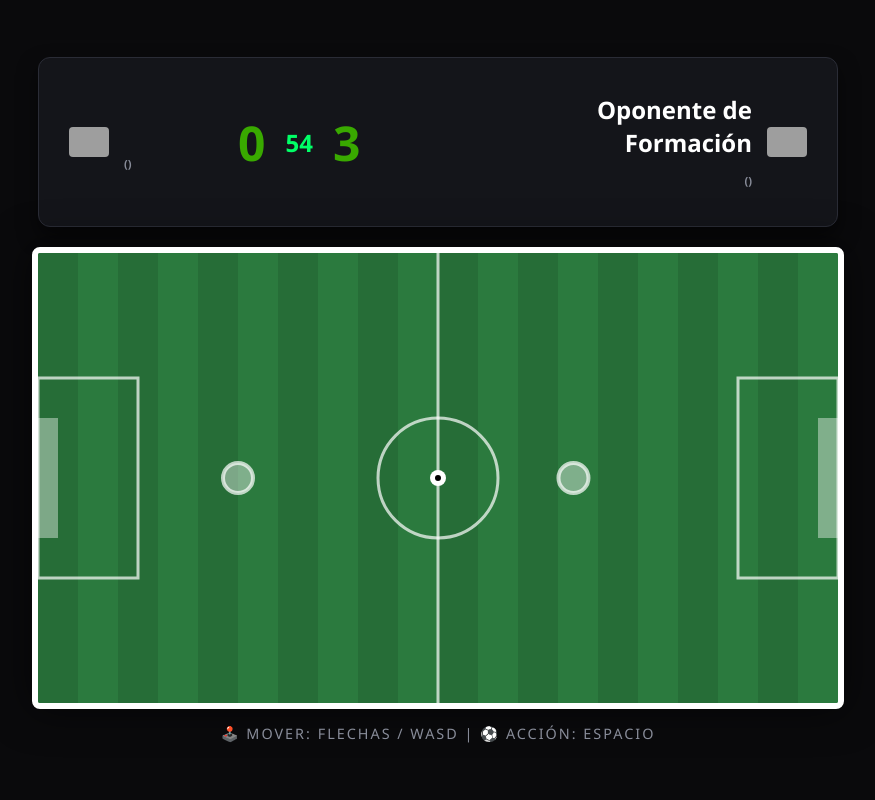
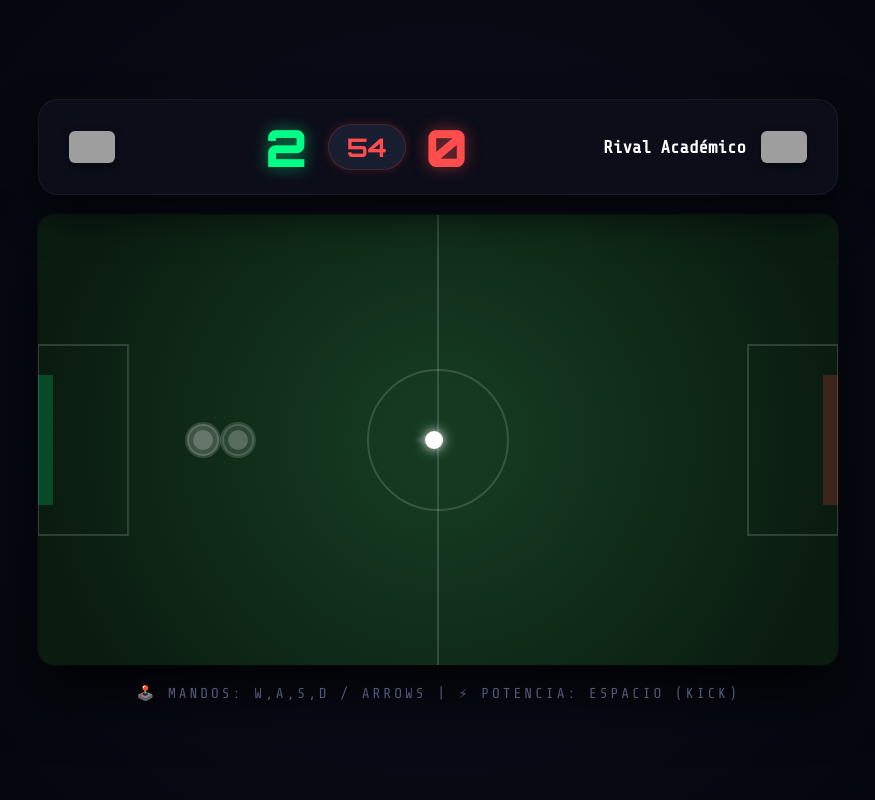
Before and after one commit to Brayanbii/june05, a Flask app: template templates/game.html in a window 1280 px wide. Shown: the whole page, without its empty margins (202-1077 px from the left). Run offline with Flask 3, Linux system fonts and the light colour scheme; the template is opened without the code that fills it, so the values that code supplies are empty; grey boxes are pictures that could not be loaded.

Commit message:
Update game.html

```diff
--- a/templates/game.html
+++ b/templates/game.html
@@ -2,19 +2,131 @@
 <html lang="es">
 <head>
     <meta charset="UTF-8">
-    <title>SENA - Entorno de Simulación Interactiva</title>
+    <title>SENA - Interactive Match Engine</title>
+    <link href="https://fonts.googleapis.com/css2?family=Orbitron:wght@700;900&family=Share+Tech+Mono&display=swap" rel="stylesheet">
     <style>
-        body { background-color: #0a0a0c; color: #fff; font-family: 'Segoe UI', sans-serif; margin: 0; display: flex; flex-direction: column; align-items: center; justify-content: center; min-height: 100vh; overflow: hidden; }
-        .hud { display: flex; justify-content: space-between; align-items: center; width: 800px; background: #14151a; padding: 15px 30px; border-radius: 12px; border: 1px solid #2a2c36; margin-bottom: 20px; box-shadow: 0 10px 20px rgba(0,0,0,0.5); box-sizing: border-box; }
-        .team { display: flex; align-items: center; gap: 15px; max-width: 340px; }
-        .flag { width: 40px; border-radius: 4px; }
-        .score { font-size: 3rem; font-weight: 900; color: #39A900; margin: 0 20px; }
-        .timer { font-size: 1.5rem; font-weight: bold; color: #00ff66; }
-        canvas { background: #2b7a3e; border: 6px solid #fff; border-radius: 8px; box-shadow: 0 0 40px rgba(0,0,0,0.6); }
-        .controls { margin-top: 15px; color: #888c99; font-size: 0.9rem; text-transform: uppercase; letter-spacing: 2px; }
-        #gameOverScreen { position: fixed; top: 0; left: 0; width: 100%; height: 100%; background: rgba(10, 10, 12, 0.9); display: none; flex-direction: column; justify-content: center; align-items: center; z-index: 100; }
-        #gameOverScreen h1 { font-size: 4rem; color: #39A900; text-transform: uppercase; }
-        .btn-finish { background: linear-gradient(135deg, #39A900, #267300); border: none; padding: 15px 40px; font-size: 1.2rem; font-weight: bold; border-radius: 30px; cursor: pointer; text-transform: uppercase; color: #fff; }
+        body {
+            background-color: #030408;
+            color: #fff;
+            font-family: 'Share Tech Mono', monospace;
+            margin: 0;
+            display: flex;
+            flex-direction: column;
+            align-items: center;
+            justify-content: center;
+            min-height: 100vh;
+            overflow: hidden;
+            background-image: radial-gradient(circle at center, #0c1020 0%, #030408 100%);
+        }
+
+        .hud {
+            display: flex;
+            justify-content: space-between;
+            align-items: center;
+            width: 800px;
+            background: rgba(13, 15, 26, 0.85);
+            backdrop-filter: blur(10px);
+            padding: 15px 30px;
+            border-radius: 20px;
+            border: 1px solid rgba(255,255,255,0.05);
+            margin-bottom: 20px;
+            box-shadow: 0 20px 40px rgba(0,0,0,0.6);
+            box-sizing: border-box;
+        }
+
+        .team {
+            display: flex;
+            align-items: center;
+            gap: 15px;
+            max-width: 320px;
+        }
+
+        .flag {
+            width: 46px;
+            height: 32px;
+            object-fit: cover;
+            border-radius: 6px;
+            box-shadow: 0 4px 10px rgba(0,0,0,0.4);
+        }
+
+        .score-center {
+            display: flex;
+            align-items: center;
+            gap: 20px;
+        }
+
+        .score {
+            font-family: 'Orbitron', sans-serif;
+            font-size: 3.2rem;
+            font-weight: 900;
+            color: #00ff87;
+            text-shadow: 0 0 15px rgba(0,255,135,0.5);
+        }
+
+        .timer {
+            font-family: 'Orbitron', sans-serif;
+            font-size: 1.6rem;
+            background: #181d30;
+            padding: 6px 18px;
+            border-radius: 30px;
+            color: #ff4d4d;
+            border: 1px solid rgba(255,77,77,0.2);
+            box-shadow: 0 0 10px rgba(255,77,77,0.2);
+        }
+
+        canvas {
+            border-radius: 16px;
+            box-shadow: 0 30px 60px rgba(0,0,0,0.8), 0 0 0 1px rgba(255,255,255,0.05);
+        }
+
+        .controls {
+            margin-top: 20px;
+            color: #505875;
+            font-size: 0.9rem;
+            text-transform: uppercase;
+            letter-spacing: 3px;
+        }
+
+        #gameOverScreen {
+            position: fixed;
+            top: 0; left: 0; width: 100%; height: 100%;
+            background: rgba(3, 4, 8, 0.95);
+            display: none;
+            flex-direction: column;
+            justify-content: center;
+            align-items: center;
+            z-index: 100;
+            backdrop-filter: blur(15px);
+        }
+
+        #gameOverScreen h1 {
+            font-family: 'Orbitron', sans-serif;
+            font-size: 4rem;
+            background: linear-gradient(180deg, #fff, #39A900);
+            -webkit-background-clip: text;
+            -webkit-text-fill-color: transparent;
+            margin-bottom: 30px;
+        }
+
+        .btn-finish {
+            background: linear-gradient(135deg, #00ff87, #00b359);
+            border: none;
+            padding: 18px 45px;
+            font-family: 'Orbitron', sans-serif;
+            font-size: 1.1rem;
+            font-weight: 900;
+            border-radius: 14px;
+            cursor: pointer;
+            text-transform: uppercase;
+            color: #000;
+            box-shadow: 0 10px 25px rgba(0,255,135,0.3);
+            transition: 0.2s;
+        }
+
+        .btn-finish:hover {
+            transform: scale(1.05);
+            box-shadow: 0 15px 35px rgba(0,255,135,0.5);
+        }
     </style>
 </head>
 <body>
@@ -22,26 +134,33 @@
     <div class="hud">
         <div class="team">
             <img src="https://flagcdn.com/w80/{{ estudiante.iso }}.png" class="flag" alt="Local">
-            <h2>{{ estudiante.nombre }} <br><span style="font-size: 0.7rem; color: #888c99;">({{ estudiante.programa }})</span></h2>
+            <div>
+                <h3 style="margin: 0; font-size: 1.1rem; color: #fff;">{{ estudiante.nombre }}</h3>
+                <span style="font-size: 0.8rem; color: #39A900; font-weight: bold;">{{ estudiante.programa }}</span>
+            </div>
         </div>
-        <div style="display: flex; align-items: center;">
+        <div class="score-center">
             <div class="score" id="scoreL">0</div>
             <div class="timer" id="timerDisplay">60</div>
-            <div class="score" id="scoreV">0</div>
+            <div class="score" id="scoreV" style="color: #ff4d4d; text-shadow: 0 0 15px rgba(255,77,77,0.5);">0</div>
         </div>
-        <div class="team" style="flex-direction: row-reverse;">
+        <div class="team" style="flex-direction: row-reverse; text-align: right;">
             <img src="https://flagcdn.com/w80/{{ rival.iso }}.png" class="flag" alt="Rival">
-            <h2 style="text-align: right;">Oponente de Formación <br><span style="font-size: 0.7rem; color: #888c99;">({{ rival.nombre }})</span></h2>
+            <div>
+                <h3 style="margin: 0; font-size: 1.1rem; color: #fff;">Rival Académico</h3>
+                <span style="font-size: 0.8rem; color: #ffaa00; font-weight: bold;">{{ rival.nombre }}</span>
+            </div>
         </div>
     </div>
 
     <canvas id="gameCanvas" width="800" height="450"></canvas>
 
-    <div class="controls">🕹️ Mover: Flechas / WASD | ⚽ Acción: Espacio</div>
+    <div class="controls">🕹️ MANDOS: W,A,S,D / ARROWS | ⚡ POTENCIA: ESPACIO (KICK)</div>
 
     <div id="gameOverScreen">
-        <h1>Simulación Finalizada</h1>
-        <button class="btn-finish" onclick="volverAlMenu()">Guardar y Salir al Panel</button>
+        <h1>CICLO COMPLETADO</h1>
+        <p style="color: #6c7693; font-size: 1.2rem; margin-bottom: 40px;">Métricas consolidadas en base de datos.</p>
+        <button class="btn-finish" onclick="volverAlMenu()">Persistir Datos e Ir al Panel</button>
     </div>
 
     <script>
@@ -55,70 +174,162 @@
         let scoreL = 0, scoreV = 0, timeLeft = 60, isGameOver = false;
         const keys = {}; const friction = 0.96;
 
-        const ball = { x: 400, y: 225, radius: 8, vx: 0, vy: 0, speedLimit: 12 };
-        const p1 = { x: 200, y: 225, radius: 15, vx: 0, vy: 0, speed: 0.6, maxSpeed: 4, color: colorL1, outline: colorL2 };
-        const p2 = { x: 600, y: 225, radius: 15, vx: 0, vy: 0, speed: 0.45, maxSpeed: 3.5, color: colorV1, outline: colorV2 };
+        // Variables de Efectos Visuales (Pro Juicing)
+        let screenShake = 0;
+        let particles = [];
+        let ballHistory = [];
 
-        const goalH = 120, goalW = 20; const goalY = (canvas.height / 2) - (goalH / 2);
+        const ball = { x: 400, y: 225, radius: 9, vx: 0, vy: 0 };
+        const p1 = { x: 200, y: 225, radius: 16, vx: 0, vy: 0, speed: 0.65, maxSpeed: 4.5, color: colorL1, outline: colorL2 };
+        const p2 = { x: 600, y: 225, radius: 16, vx: 0, vy: 0, speed: 0.48, maxSpeed: 3.8, color: colorV1, outline: colorV2 };
+
+        const goalH = 130, goalW = 15; const goalY = (canvas.height / 2) - (goalH / 2);
 
         window.addEventListener("keydown", e => keys[e.key] = true);
         window.addEventListener("keyup", e => keys[e.key] = false);
 
+        function createExplosion(x, y, color) {
+            for(let i=0; i<25; i++) {
+                particles.push({
+                    x: x, y: y,
+                    vx: (Math.random() - 0.5) * 8,
+                    vy: (Math.random() - 0.5) * 8,
+                    radius: Math.random() * 3 + 2,
+                    alpha: 1,
+                    color: color
+                });
+            }
+        }
+
         function drawPitch() {
-            ctx.fillStyle = "#2b7a3e"; ctx.fillRect(0, 0, canvas.width, canvas.height);
-            ctx.fillStyle = "#266d37"; for(let i=0; i<canvas.width; i+=80) ctx.fillRect(i, 0, 40, canvas.height);
-            ctx.strokeStyle = "rgba(255,255,255,0.7)"; ctx.lineWidth = 3;
+            // Fondo sintético premium estilo Cyberpunk
+            let bgGrad = ctx.createRadialGradient(400, 225, 50, 400, 225, 400);
+            bgGrad.addColorStop(0, "#153a21");
+            bgGrad.addColorStop(1, "#0a1c10");
+            ctx.fillStyle = bgGrad;
+            ctx.fillRect(0, 0, canvas.width, canvas.height);
+
+            // Líneas de campo de neón sutil
+            ctx.strokeStyle = "rgba(255,255,255,0.15)";
+            ctx.lineWidth = 2;
             ctx.beginPath(); ctx.moveTo(400, 0); ctx.lineTo(400, 450); ctx.stroke();
-            ctx.beginPath(); ctx.arc(400, 225, 60, 0, Math.PI*2); ctx.stroke();
-            ctx.strokeRect(0, goalY - 40, 100, goalH + 80); ctx.strokeRect(700, goalY - 40, 100, goalH + 80);
-            ctx.fillStyle = "rgba(255,255,255,0.4)"; ctx.fillRect(0, goalY, goalW, goalH); ctx.fillRect(800-goalW, goalY, goalW, goalH);
+            ctx.beginPath(); ctx.arc(400, 225, 70, 0, Math.PI*2); ctx.stroke();
+
+            // Áreas
+            ctx.strokeRect(0, goalY - 30, 90, goalH + 60);
+            ctx.strokeRect(canvas.width - 90, goalY - 30, 90, goalH + 60);
+
+            // Arcos Brillantes
+            ctx.fillStyle = "rgba(0, 255, 135, 0.2)";
+            ctx.fillRect(0, goalY, goalW, goalH);
+            ctx.fillStyle = "rgba(255, 77, 77, 0.2)";
+            ctx.fillRect(canvas.width - goalW, goalY, goalW, goalH);
         }
 
         function drawEntity(entity, isBall=false) {
+            ctx.save();
+            // Sombras dinámicas
+            ctx.shadowBlur = isBall ? 12 : 8;
+            ctx.shadowColor = isBall ? "#fff" : entity.color;
             ctx.beginPath(); ctx.arc(entity.x, entity.y, entity.radius, 0, Math.PI * 2);
             ctx.fillStyle = isBall ? "#ffffff" : entity.color; ctx.fill();
-            if (!isBall) { ctx.strokeStyle = entity.outline; ctx.lineWidth = 4; ctx.stroke(); }
-            else { ctx.fillStyle = "#000"; ctx.beginPath(); ctx.arc(entity.x, entity.y, 3, 0, Math.PI*2); ctx.fill(); }
+            ctx.restore();
+
+            if (!isBall) {
+                ctx.strokeStyle = entity.outline; ctx.lineWidth = 4; ctx.stroke();
+                // Detalle interno estético para jugadores
+                ctx.fillStyle = "rgba(255,255,255,0.2)";
+                ctx.beginPath(); ctx.arc(entity.x, entity.y, entity.radius - 6, 0, Math.PI*2); ctx.fill();
+            }
         }
 
         function handleCollision(obj1, obj2, isKicking) {
             let dx = obj1.x - obj2.x; let dy = obj1.y - obj2.y; let distance = Math.sqrt(dx * dx + dy * dy);
             if (distance < obj1.radius + obj2.radius) {
-                let angle = Math.atan2(dy, dx); let power = isKicking ? 14 : 4;
+                let angle = Math.atan2(dy, dx);
+                let power = isKicking ? 15 : 4.5;
                 obj2.vx -= Math.cos(angle) * power; obj2.vy -= Math.sin(angle) * power;
+                if (isKicking) screenShake = 6; // Pequeña sacudida al golpear fuerte
             }
         }
 
         function update() {
             if (isGameOver) return;
+
+            // Movimiento local fluido (Teclado híbrido)
             if ((keys["ArrowUp"] || keys["w"]) && p1.vy > -p1.maxSpeed) p1.vy -= p1.speed;
             if ((keys["ArrowDown"] || keys["s"]) && p1.vy < p1.maxSpeed) p1.vy += p1.speed;
             if ((keys["ArrowLeft"] || keys["a"]) && p1.vx > -p1.maxSpeed) p1.vx -= p1.speed;
             if ((keys["ArrowRight"] || keys["d"]) && p1.vx < p1.maxSpeed) p1.vx += p1.speed;
 
+            // IA optimizada predictiva
             let dxAI = ball.x - p2.x; let dyAI = ball.y - p2.y; let angleAI = Math.atan2(dyAI, dxAI);
-            if (p2.vx < p2.maxSpeed && p2.vx > -p2.maxSpeed) p2.vx += Math.cos(angleAI) * p2.speed;
-            if (p2.vy < p2.maxSpeed && p2.vy > -p2.maxSpeed) p2.vy += Math.sin(angleAI) * p2.speed;
+            p2.vx += Math.cos(angleAI) * p2.speed; p2.vy += Math.sin(angleAI) * p2.speed;
 
             p1.vx *= friction; p1.vy *= friction; p2.vx *= friction; p2.vy *= friction; ball.vx *= friction; ball.vy *= friction;
             p1.x += p1.vx; p1.y += p1.vy; p2.x += p2.vx; p2.y += p2.vy; ball.x += ball.vx; ball.y += ball.vy;
 
+            // Guardar historial para efecto estela (balón)
+            ballHistory.push({x: ball.x, y: ball.y});
+            if (ballHistory.length > 6) ballHistory.shift();
+
+            // Bordes físicos
             [p1, p2, ball].forEach(obj => {
-                if (obj.x - obj.radius < 0) { obj.x = obj.radius; obj.vx *= -1; }
-                if (obj.x + obj.radius > canvas.width) { obj.x = canvas.width - obj.radius; obj.vx *= -1; }
-                if (obj.y - obj.radius < 0) { obj.y = obj.radius; obj.vy *= -1; }
-                if (obj.y + obj.radius > canvas.height) { obj.y = canvas.height - obj.radius; obj.vy *= -1; }
+                if (obj.x - obj.radius < 0) { obj.x = obj.radius; obj.vx *= -0.8; }
+                if (obj.x + obj.radius > canvas.width) { obj.x = canvas.width - obj.radius; obj.vx *= -0.8; }
+                if (obj.y - obj.radius < 0) { obj.y = obj.radius; obj.vy *= -0.8; }
+                if (obj.y + obj.radius > canvas.height) { obj.y = canvas.height - obj.radius; obj.vy *= -0.8; }
             });
 
             handleCollision(p1, ball, keys[" "]); handleCollision(p2, ball, false);
 
-            if (ball.x - ball.radius <= goalW && ball.y > goalY && ball.y < goalY + goalH) { scoreV++; document.getElementById("scoreV").innerText = scoreV; resetCancha(); }
-            if (ball.x + ball.radius >= canvas.width - goalW && ball.y > goalY && ball.y < goalY + goalH) { scoreL++; document.getElementById("scoreL").innerText = scoreL; resetCancha(); }
+            // Goles
+            if (ball.x - ball.radius <= goalW && ball.y > goalY && ball.y < goalY + goalH) {
+                scoreV++; document.getElementById("scoreV").innerText = scoreV;
+                createExplosion(ball.x, ball.y, "#ff4d4d"); screenShake = 20; resetCancha();
+            }
+            if (ball.x + ball.radius >= canvas.width - goalW && ball.y > goalY && ball.y < goalY + goalH) {
+                scoreL++; document.getElementById("scoreL").innerText = scoreL;
+                createExplosion(ball.x, ball.y, "#00ff87"); screenShake = 20; resetCancha();
+            }
         }
 
-        function resetCancha() { ball.x = 400; ball.y = 225; ball.vx = 0; ball.vy = 0; p1.x = 200; p1.y = 225; p1.vx = 0; p1.vy = 0; p2.x = 600; p2.y = 225; p2.vx = 0; p2.vy = 0; }
+        function resetCancha() { ball.x = 400; ball.y = 225; ball.vx = 0; ball.vy = 0; p1.x = 200; p1.y = 225; p2.x = 600; p2.y = 225; }
 
-        function loop() { update(); drawPitch(); drawEntity(p1); drawEntity(p2); drawEntity(ball, true); if (!isGameOver) requestAnimationFrame(loop); }
+        function loop() {
+            ctx.save();
+            // Aplicar Screen Shake en goles o balonazos
+            if (screenShake > 0) {
+                let dx = (Math.random() - 0.5) * screenShake;
+                let dy = (Math.random() - 0.5) * screenShake;
+                ctx.translate(dx, dy);
+                screenShake *= 0.9;
+                if (screenShake < 0.5) screenShake = 0;
+            }
+
+            update();
+            drawPitch();
+
+            // Renderizar Estela de movimiento del balón (Trail)
+            ballHistory.forEach((pos, i) => {
+                ctx.beginPath(); ctx.arc(pos.x, pos.y, ball.radius * (i/ballHistory.length), 0, Math.PI*2);
+                ctx.fillStyle = `rgba(255, 255, 255, ${0.15 * (i/ballHistory.length)})`; ctx.fill();
+            });
+
+            // Dibujar Partículas de Goles
+            particles.forEach((p, idx) => {
+                p.x += p.vx; p.y += p.vy; p.alpha -= 0.02;
+                if (p.alpha <= 0) particles.splice(idx, 1);
+                ctx.save(); ctx.globalAlpha = p.alpha;
+                ctx.beginPath(); ctx.arc(p.x, p.y, p.radius, 0, Math.PI*2);
+                ctx.fillStyle = p.color; ctx.fill(); ctx.restore();
+            });
+
+            drawEntity(p1); drawEntity(p2); drawEntity(ball, true);
+            ctx.restore();
+
+            if (!isGameOver) requestAnimationFrame(loop);
+        }
 
         const timer = setInterval(() => {
             timeLeft--; document.getElementById("timerDisplay").innerText = timeLeft;
```
